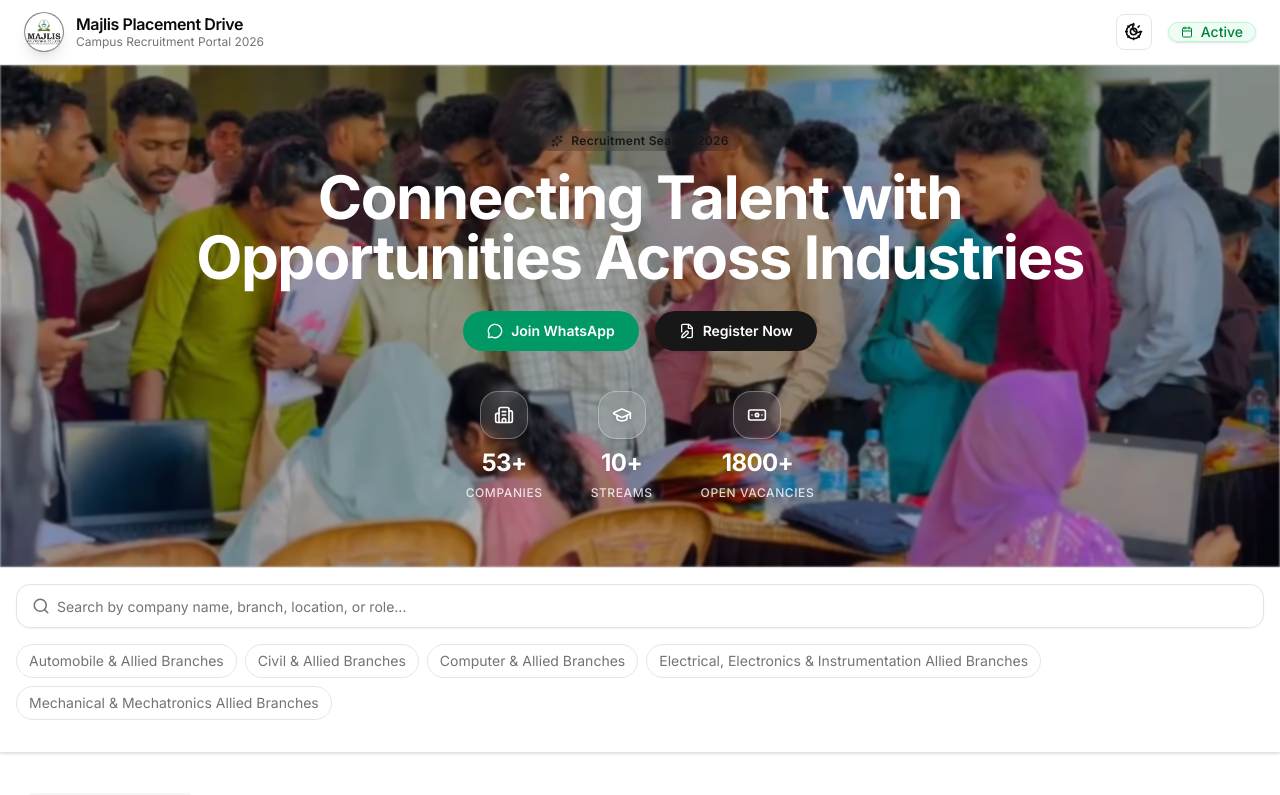
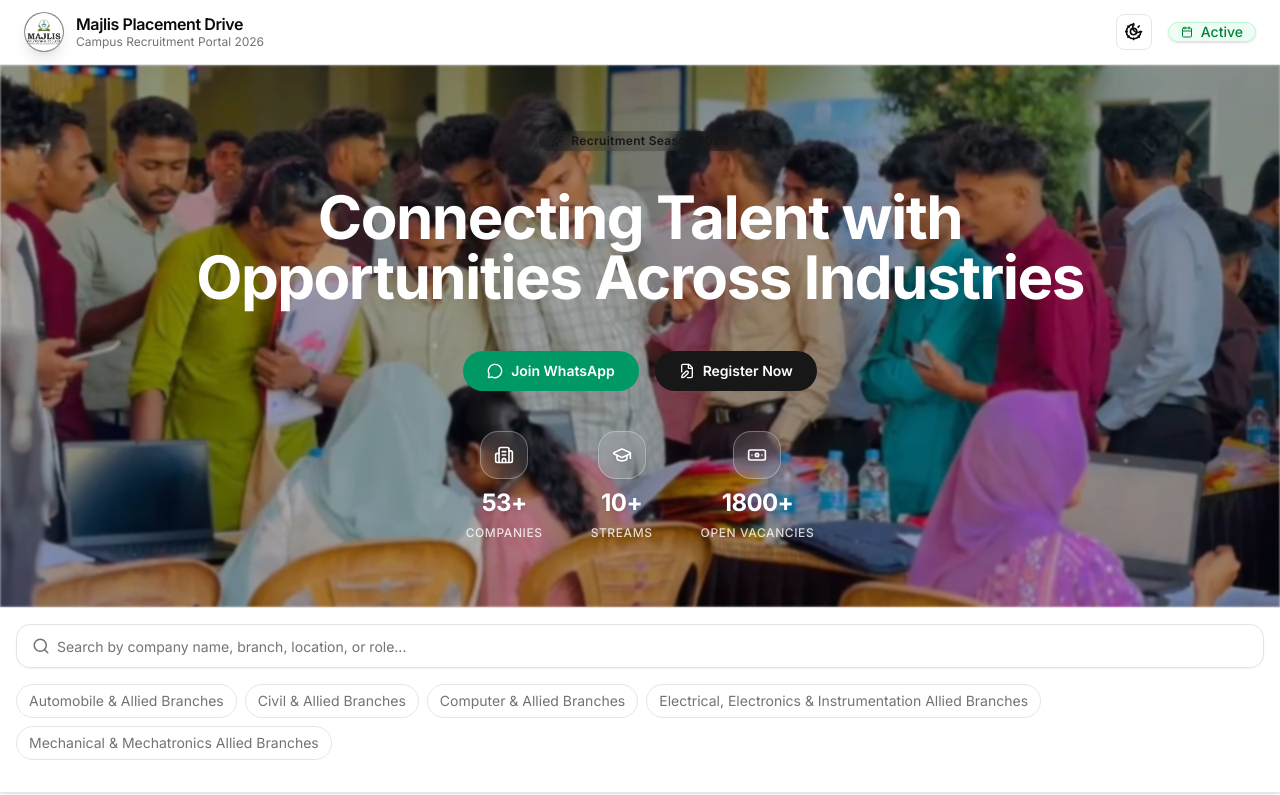
Before and after one commit to mohdfarshaad/mjpc-placement-portal, a Next.js app: page / in a window 1280 px wide. Shown: the top 795 px of the page. Built offline with nearby package versions, Linux system fonts and the light colour scheme.

Commit message:
fix(ui): prevent layout shift by stabilizing hero quote height

```diff
--- a/app/page.tsx
+++ b/app/page.tsx
@@ -148,17 +148,21 @@ export default function PlacementPortal() {
           </div>
 
           <div className="mx-auto max-w-4xl relative z-10">
-            {" "}
             {/* Ensure content is above overlays */}
             <Badge className="mb-4 bg-primary/20 text-primary hover:bg-primary/25 border-none px-3 py-1 text-xs font-semibold tracking-wide backdrop-blur-sm">
-              {" "}
               {/* Added backdrop blur */}
               <Sparkles className="h-3 w-3 mr-1" />
               Recruitment Season 2026
             </Badge>
-            <h1 className="mb-6 text-4xl font-bold tracking-tight sm:text-5xl md:text-6xl text-white animate-in fade-in slide-in-from-bottom-4 duration-700">
-              {" "}
-              {/* Changed text color to white */}
+            <h1
+              className="mb-6
+              text-4xl sm:text-5xl md:text-6xl
+              font-bold tracking-tight text-white
+              animate-in fade-in slide-in-from-bottom-4 duration-700
+              min-h-30 sm:min-h-35 md:min-h-40
+              flex items-center justify-center
+            "
+            >
               {QUOTES[quoteIndex]}
             </h1>
             {/* CTA Buttons */}
```
